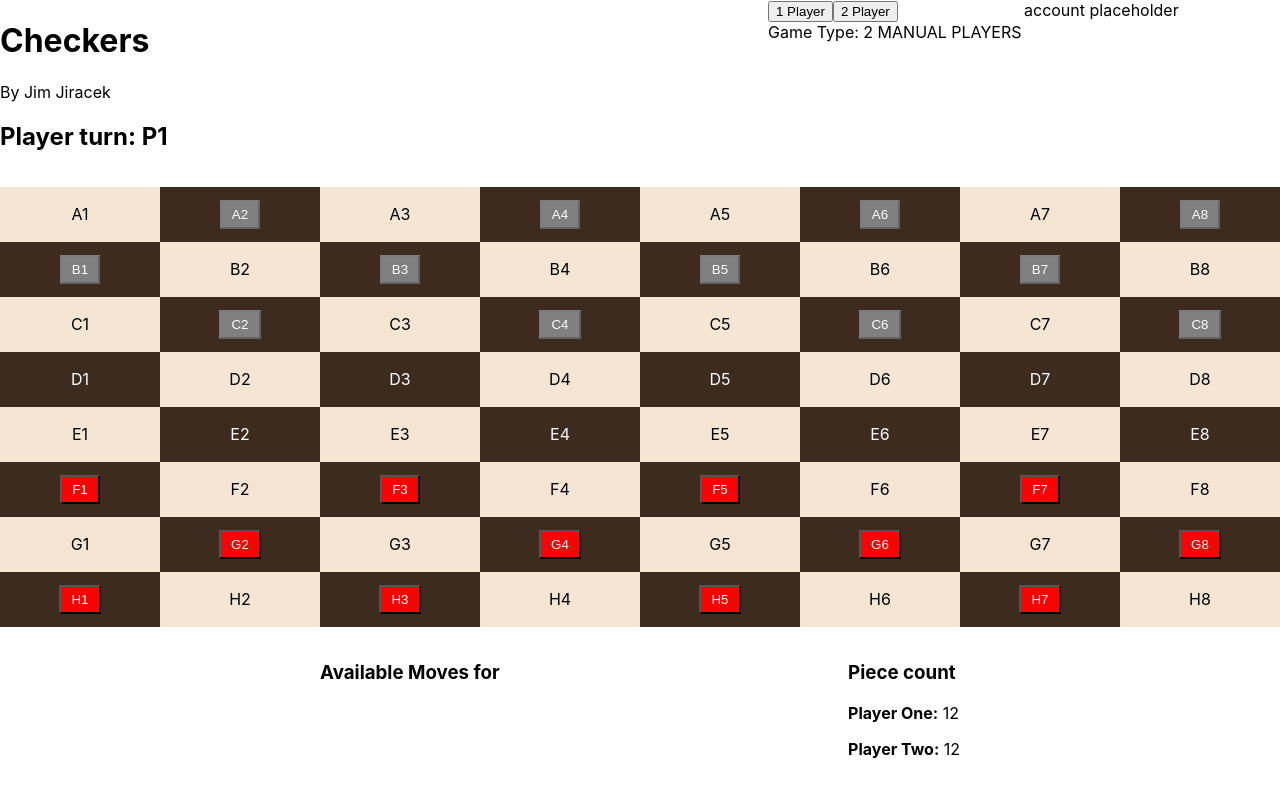
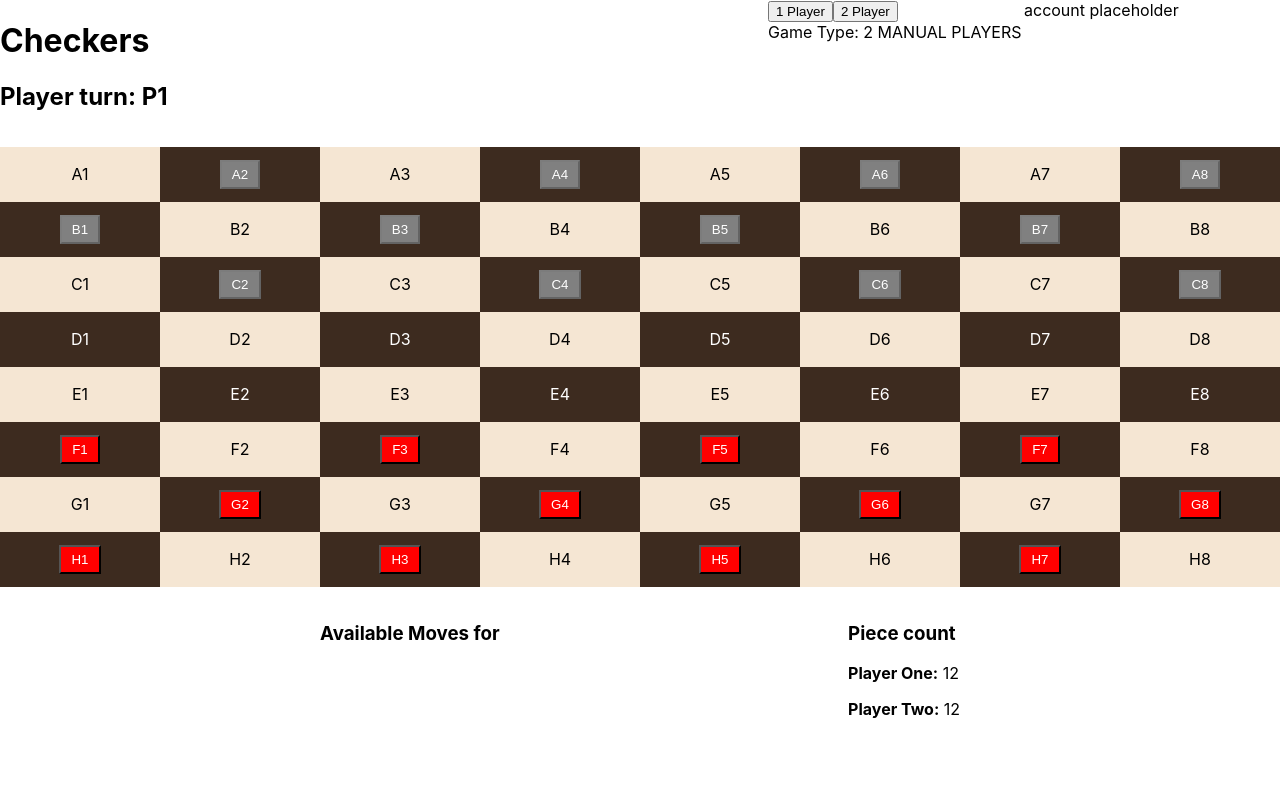
Before and after one commit to jjwebdev1865/typescriptGames, a React (Create React App) app in the folder checkers/: page / in a window 1280 px wide. Shown: the top 796 px of the page. Built offline with nearby package versions, Linux system fonts and the light colour scheme.

Commit message:
removing temp code (#3)

```diff
--- a/checkers/src/component/Navbar/navbar.tsx
+++ b/checkers/src/component/Navbar/navbar.tsx
@@ -16,7 +16,6 @@ export const Navbar = ({ playerTurn, gameType, setGameType }: NavbarProps) => {
     <NavbarContainer>
       <div>
         <h1>Checkers</h1>
-        <p>By Jim Jiracek</p>
         <h2>Player turn: {playerTurn.toUpperCase()}</h2>
       </div>
 
```
